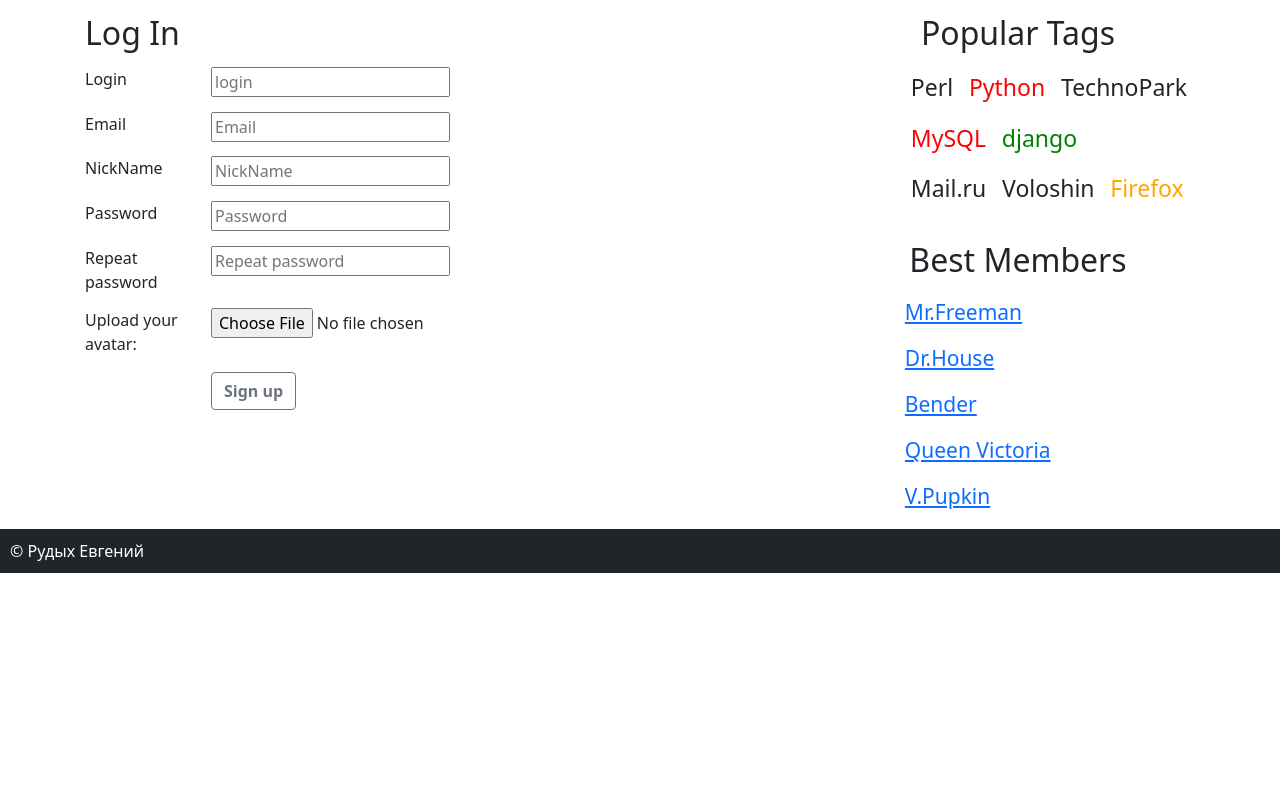
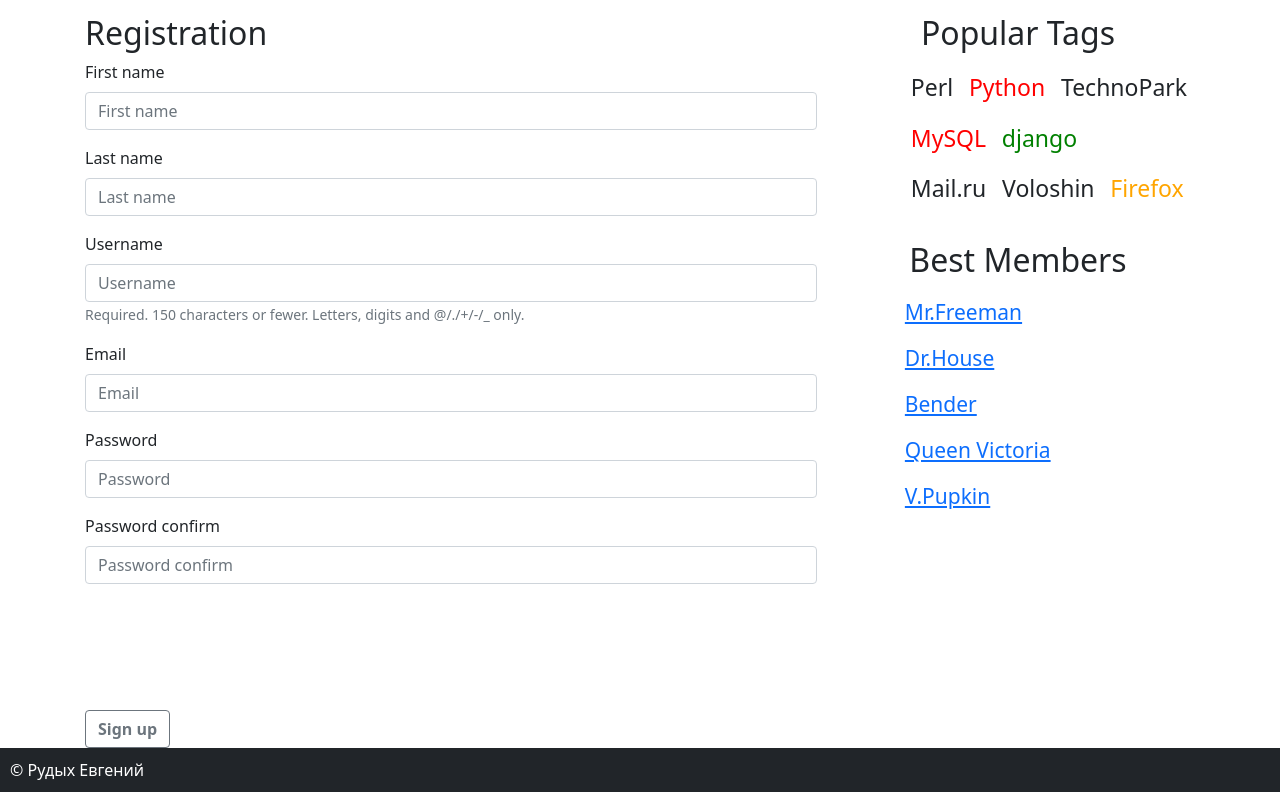
Before and after one commit to Lyalyashechka/askMeRudukh_tp_web_1_sem, a Django app: page /registration/ in a window 1280 px wide. Shown: the part 56-848 px from the top of the page. Before the commit the page ends 629 px from the top, so only its background shows below. Run offline with Django 3.2, Linux system fonts and the light colour scheme; some libraries are stand-ins or nearby versions.

Commit message:
registration add, but css on reg form deth

```diff
--- a/app/forms.py
+++ b/app/forms.py
@@ -1,4 +1,19 @@
 from django import forms
+from app.models import User
+
+
 class LoginForm(forms.Form):
     username = forms.CharField()
     password = forms.CharField(widget=forms.PasswordInput())
+
+
+class SignUpForm(forms.ModelForm):
+    first_name = forms.CharField()
+    last_name = forms.CharField()
+    email = forms.EmailField()
+    password = forms.CharField()
+    password_confirm = forms.CharField()
+
+    class Meta:
+        model = User
+        fields = ('first_name', 'last_name', 'username', 'email',)
--- a/app/views.py
+++ b/app/views.py
@@ -50,7 +50,26 @@ def question(request, pk):
 
 
 def registration(request):
-    return render(request, 'registration.html', {})
+    errors = []
+    if request.method == 'GET':
+        form = SignUpForm()
+    elif request.method == 'POST':
+        form = SignUpForm(request.POST)
+        if request.POST['password'] != request.POST['password_confirm']:
+            errors.append('Bad password confirm')
+        elif form.is_valid():
+            req_data = request.POST
+            user = User.objects.create_user(username=req_data['username'], email=req_data['email'],
+                                            first_name=req_data['first_name'], last_name=req_data['last_name'])
+            user.set_password(request.POST['password_confirm'])
+            user.save()
+            auth.login(request, user)
+            return redirect('/')
+        else:
+            errors += form.errors
+    else:
+        print(errors)
+    return render(request, 'registration.html', {'form': form, 'error_message': errors})
 
 def logout(request):
     auth.logout(request)
--- a/static/css/maincss.css
+++ b/static/css/maincss.css
@@ -170,12 +170,13 @@ main > .container {
 }
 
 footer {
-    position: static; /* Фиксированное положение */
-    left: 0; bottom: 0; /* Левый нижний угол */
+    position: static;
+    bottom: 0; /* Левый нижний угол */
     padding: 10px; /* Поля вокруг текста */
     background: #212529; /* Цвет фона */
     color: #fff; /* Цвет текста */
     width: 100%; /* Ширина слоя */
+
 }
 
 .pagination {
--- a/templates/include/base.html
+++ b/templates/include/base.html
@@ -11,6 +11,7 @@
     {% endblock link %}
     {% block header %}
     {% endblock header %}
+</head>
 <!-- Begin page content -->
 <main class="flex-shrink-0">
  <div class="container">
--- a/templates/question.html
+++ b/templates/question.html
@@ -37,5 +37,4 @@
     <textarea class="form-control"  rows="4" placeholder="Enter your answer here.."></textarea>
     <button type="button" class="btn btn-secondary btn_answer">Answer</button>
   </form>
-
 {% endblock content %}
--- a/templates/registration.html
+++ b/templates/registration.html
@@ -1,5 +1,6 @@
 {% extends "include/base.html" %}
 {% load static %}
+{% load bootstrap4 %}
 {% block link %}
 <link href="{% static "css/registrtion.css" %}" rel="stylesheet">
 {% endblock link %}
@@ -7,40 +8,55 @@
 {% include "include/navbar.html" %}
 {% endblock header %}
 {% block content %}
-    <h2 id="new_question">Log In</h2>
-    <form class="login_form" method="post" name="form" onsubmit="return validated()">
-      <div class="row logs">
-        <div class="col-2">Login</div>
-        <div class="col-4">
-          <input type="text" name="user" placeholder="login"></div>
-        </div>
-        <div class="row logs">
-        <div class="col-2">Email</div>
-        <div class="col-4">
-          <input type="email" name="user" placeholder="Email"></div>
-        </div>
-        <div class="row logs">
-        <div class="col-2">NickName</div>
-        <div class="col-4">
-          <input type="text" name="user" placeholder="NickName"></div>
-        </div>
-        <div class="row logs">
-          <div class="col-2">Password</div>
-          <div class="col-4"><input type="Password" name="Password" placeholder="Password" minlength="6">
-          </div>
-        </div>
-         <div class="row logs">
-          <div class="col-2">Repeat password</div>
-          <div class="col-4"><input type="Password" name="Password" placeholder="Repeat password" minlength="6">
-          </div>
-        </div>
-        <div class="row logs">
-          <div class="col-2">Upload your avatar:</div>
-          <div class="col-4"><input required type="file" id="g5" name="img0">
-            <input required type="submit" class="btn btn-outline-secondary form_log" value="Sign up">
+    <h2 id="new_question">Registration</h2>
 
-          </div>
-        </div>
+{#<form role="form" class="go-bottom">#}
+    <form role="form" class="login_form" action="{% url 'registration' %}" method="POST" novalidate>
+        {% csrf_token %}
+{% for error in error_message %}
+        <p class="error_log_message">{{ error }}</p>
+    {% endfor %}
+            {% bootstrap_form form %}
+{% buttons %}
+        <input required type="submit" class="btn btn-outline-secondary form_log" value="Sign up">
+                  {% endbuttons %}
+<!--      <div class="row logs">-->
+<!--        <div class="col-2">First name</div>-->
+<!--        <div class="col-4">-->
+<!--          <input type="text" name="first_name" type="first_name" placeholder="First name"></div>-->
+<!--        </div>-->
+<!--        <div class="row logs">-->
+<!--        <div class="col-2">Last name</div>-->
+<!--        <div class="col-4">-->
+<!--          <input type="text" name="last_name" type="last_name" placeholder="Last name"></div>-->
+<!--        </div>-->
+<!--        <div class="row logs">-->
+<!--        <div class="col-2">Email</div>-->
+<!--        <div class="col-4">-->
+<!--          <input type="email" name="email" type="email" placeholder="Email"></div>-->
+<!--        </div>-->
+<!--        <div class="row logs">-->
+<!--        <div class="col-2">Username</div>-->
+<!--        <div class="col-4">-->
+<!--          <input type="text" name="username" type="username" placeholder="NickName"></div>-->
+<!--        </div>-->
+<!--        <div class="row logs">-->
+<!--          <div class="col-2">Password</div>-->
+<!--          <div class="col-4"><input type="password" name="password" placeholder="Password" minlength="6">-->
+<!--          </div>-->
+<!--        </div>-->
+<!--         <div class="row logs">-->
+<!--          <div class="col-2">Repeat password</div>-->
+<!--          <div class="col-4"><input type="password" name="password_confirm" placeholder="Repeat password" minlength="6">-->
+<!--          </div>-->
+<!--        </div>-->
+<!--        <div class="row logs">-->
+<!--          <div class="col-2">Upload your avatar:</div>-->
+<!--          <div class="col-4"><input required type="file" id="g5" name="img0">-->
+
+
+<!--          </div>-->
+<!--       </div>-->
       </form>
 {% endblock content %}
 
```
